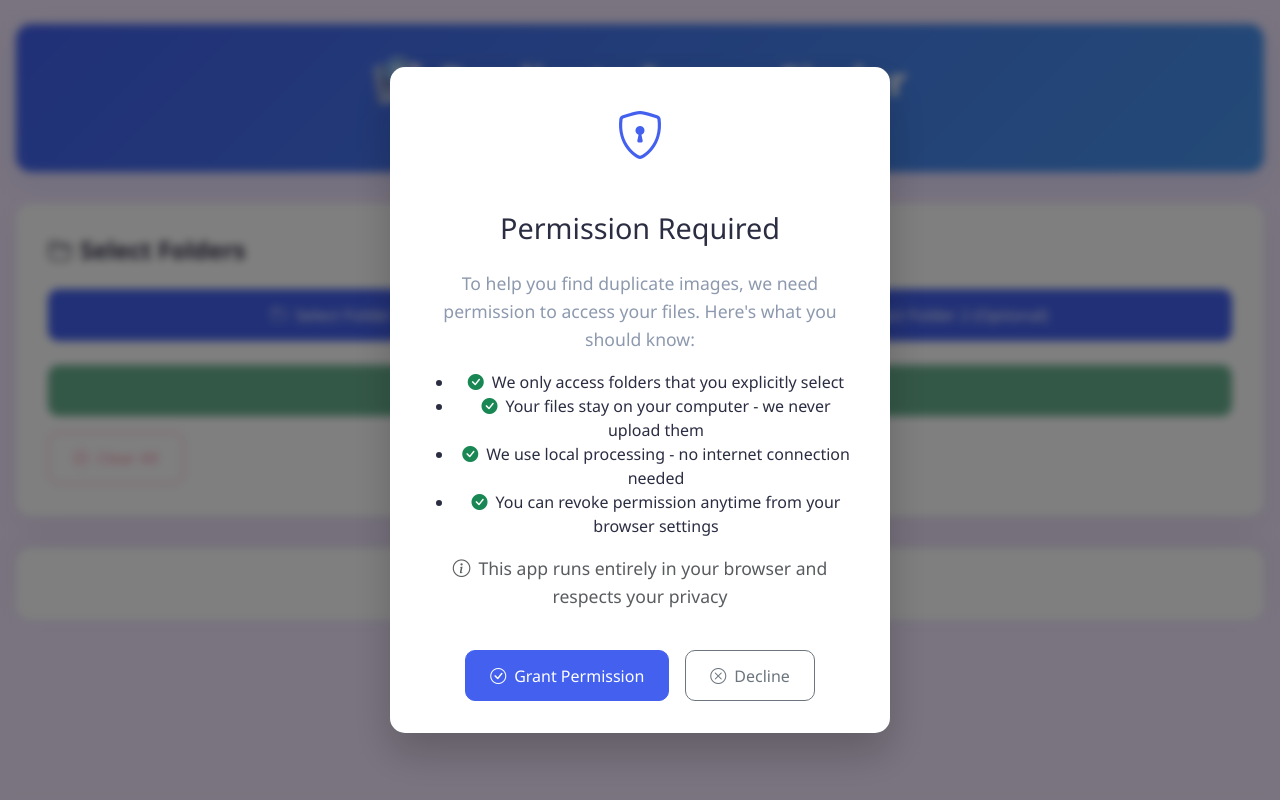
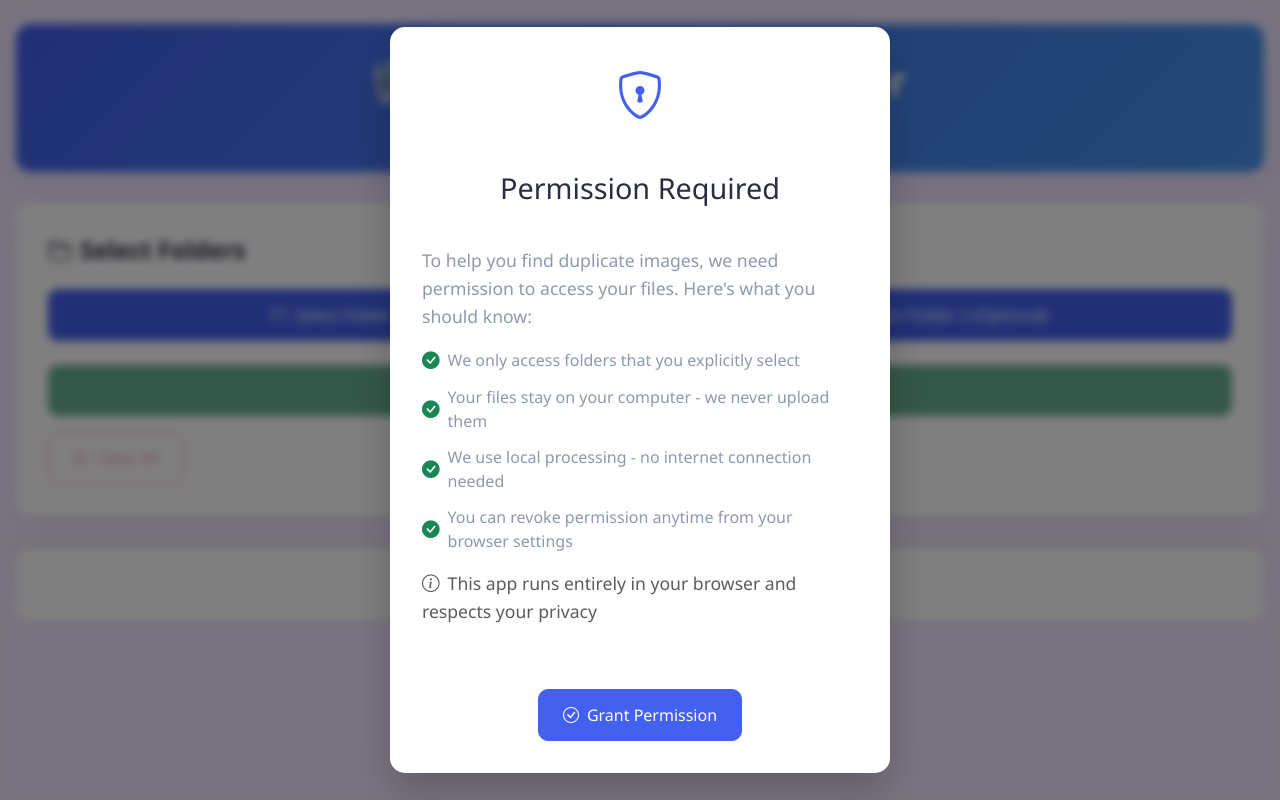
Before and after one commit to yusuf-ravat/Duplicate-Image-Finder, a React (Create React App) app: page / in a window 1280 px wide. Built offline with nearby package versions, Linux system fonts and the light colour scheme.

Commit message:
remove decline button,change permission message desing

```diff
--- a/src/App.css
+++ b/src/App.css
@@ -722,3 +722,37 @@ body::before {
     transform: scale(1);
   }
 }
+
+.permission-message {
+  text-align: left;
+  width: 100%;
+  max-width: 100%;
+  margin: 1rem 0;
+}
+
+.permission-list {
+  list-style: none;
+  padding: 0;
+  margin: 1rem 0;
+}
+
+.permission-list li {
+  display: flex;
+  align-items: center;
+  margin-bottom: 0.75rem;
+  color: var(--text-secondary);
+  font-size: 1rem;
+}
+
+.permission-list li i {
+  font-size: 1.1rem;
+  margin-right: 0.5rem;
+}
+
+.permission-actions {
+  display: flex;
+  gap: 1rem;
+  margin-top: 1.5rem;
+  width: 100%;
+  justify-content: center;
+}
--- a/src/App.tsx
+++ b/src/App.tsx
@@ -49,11 +49,11 @@ function App() {
     setShowPermissionPopup(false);
   };
 
-  const handleDeclinePermission = () => {
-    setShowPermissionPopup(false);
-    // You might want to show a message that the app won't work without permission
-    alert('This app requires permission to access files to find duplicate images.');
-  };
+  // const handleDeclinePermission = () => {
+  //   setShowPermissionPopup(false);
+  //   // You might want to show a message that the app won't work without permission
+  //   alert('This app requires permission to access files to find duplicate images.');
+  // };
 
   return (
     <div className="container py-4">
@@ -61,7 +61,7 @@ function App() {
       {showPermissionPopup && (
         <PermissionPopup
           onAccept={handleAcceptPermission}
-          onDecline={handleDeclinePermission}
+          // onDecline={handleDeclinePermission}
         />
       )}
 
--- a/src/components/PermissionPopup.tsx
+++ b/src/components/PermissionPopup.tsx
@@ -2,10 +2,10 @@ import React from 'react';
 
 interface PermissionPopupProps {
   onAccept: () => void;
-  onDecline: () => void;
+  // onDecline: () => void;
 }
 
-const PermissionPopup: React.FC<PermissionPopupProps> = ({ onAccept, onDecline }) => {
+const PermissionPopup: React.FC<PermissionPopupProps> = ({ onAccept }) => {
   return (
     <div className="permission-overlay">
       <div className="permission-popup">
@@ -46,10 +46,10 @@ const PermissionPopup: React.FC<PermissionPopupProps> = ({ onAccept, onDecline }
               <i className="bi bi-check-circle me-2"></i>
               Grant Permission
             </button>
-            <button className="btn btn-outline-secondary" onClick={onDecline}>
+            {/* <button className="btn btn-outline-secondary" onClick={onDecline}>
               <i className="bi bi-x-circle me-2"></i>
               Decline
-            </button>
+            </button> */}
           </div>
         </div>
       </div>
```
